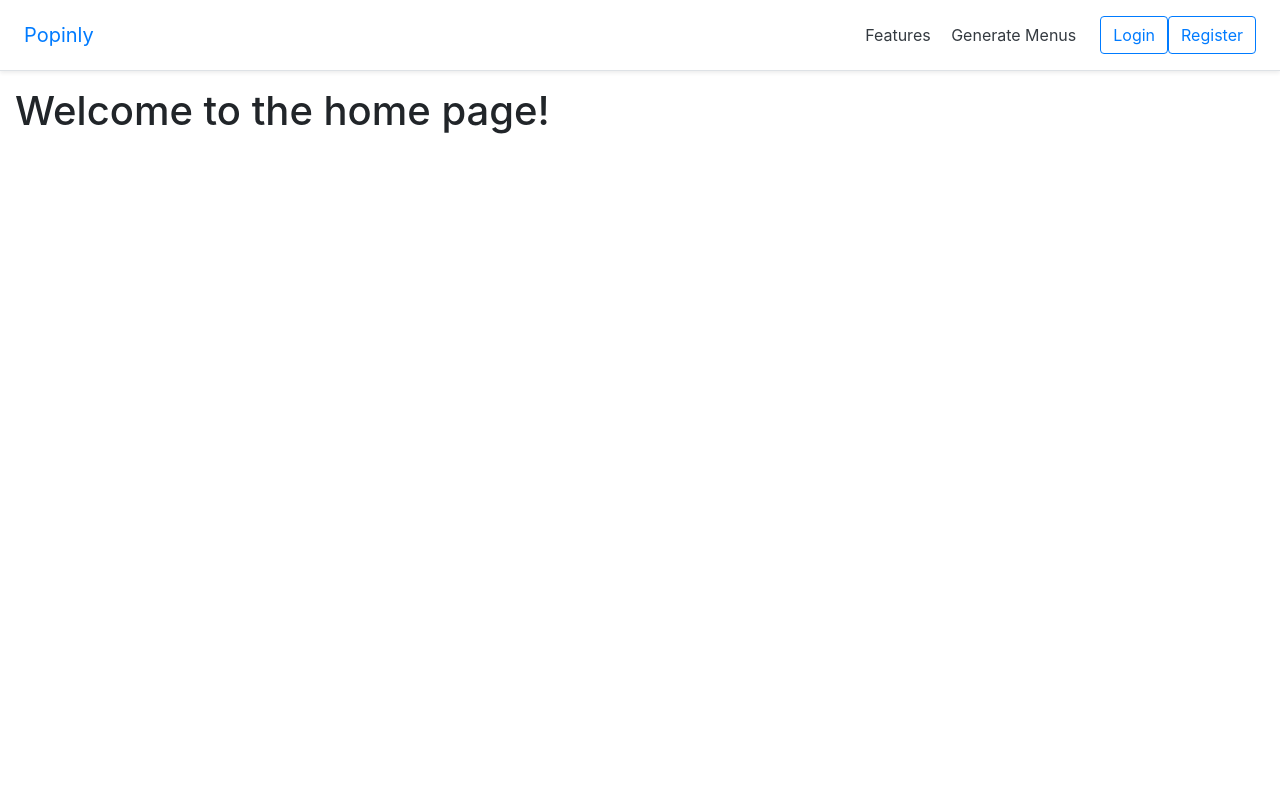
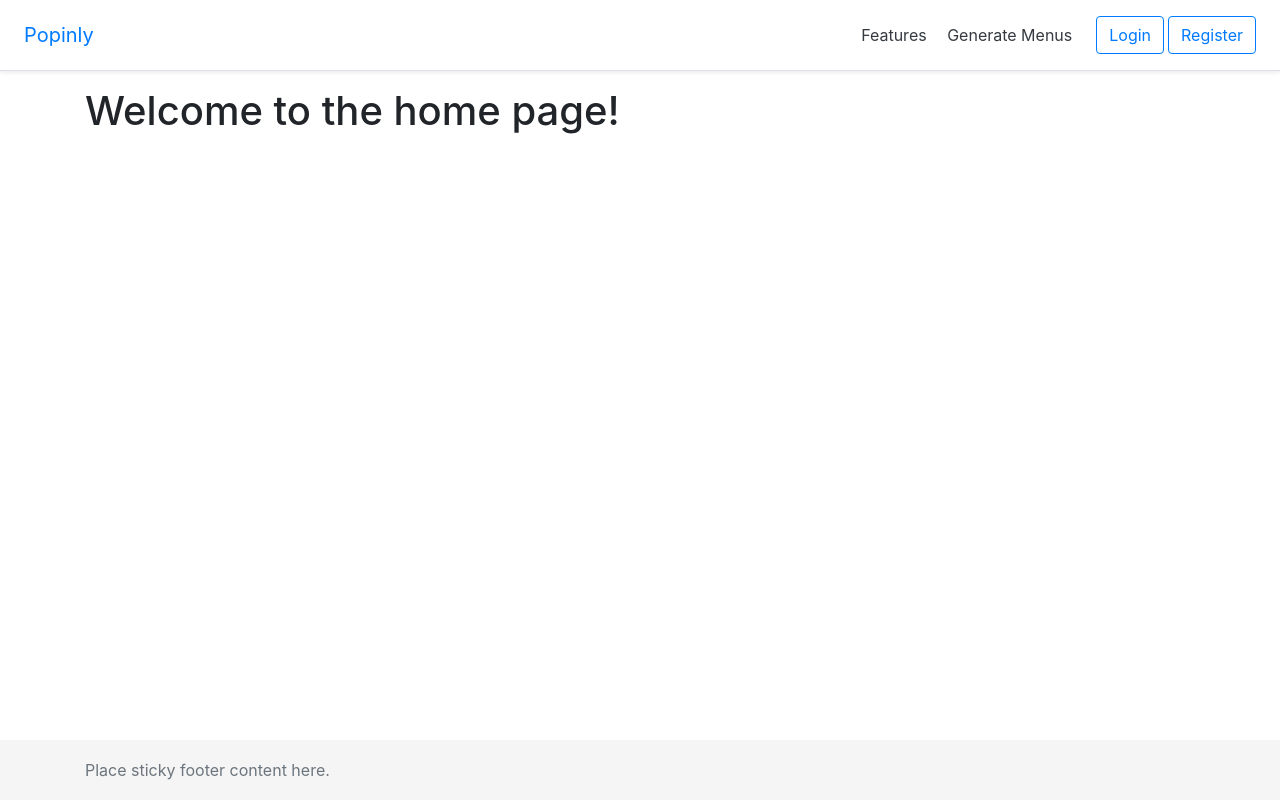
Before and after one commit to geooff/popinly, a Django app: page / in a window 1280 px wide. Run offline with Django 3.2, Linux system fonts and the light colour scheme; some libraries are stand-ins or nearby versions.

Commit message:
add footer

```diff
--- /dev/null
+++ b/popinly/static/base_style.css
@@ -0,0 +1,15 @@
+html {
+  position: relative;
+  min-height: 100%;
+}
+body {
+  margin-bottom: auto; /* Margin bottom by footer height */
+}
+.footer {
+  position: absolute;
+  bottom: 0;
+  width: 100%;
+  height: auto; /* Set the fixed height of the footer here */
+  line-height: 60px; /* Vertically center the text there */
+  background-color: #f5f5f5;
+}
--- a/popinly/templates/base_generic.html
+++ b/popinly/templates/base_generic.html
@@ -1,3 +1,5 @@
+{% load static %}
+
 <!DOCTYPE html>
 <html lang="en">
 
@@ -6,8 +8,8 @@
     <meta name="viewport" content="width=device-width, initial-scale=1, shrink-to-fit=no">
     <link rel="stylesheet" href="https://stackpath.bootstrapcdn.com/bootstrap/4.4.1/css/bootstrap.min.css"
       integrity="sha384-Vkoo8x4CGsO3+Hhxv8T/Q5PaXtkKtu6ug5TOeNV6gBiFeWPGFN9MuhOf23Q9Ifjh" crossorigin="anonymous">
+    <link rel="stylesheet" type="text/css" href="{% static 'base_style.css' %}">
     {% block title %}<title>Popinly</title>{% endblock %}
-    <!-- Add additional CSS in static file -->
   </head>
 <body>
 {% block navbar %}
@@ -22,16 +24,25 @@
       {% if user.is_authenticated %}
          <a class="btn btn-outline-primary" href="{% url 'logout'%}?next={{request.path}}">Logout</a>
       {% else %}
-          <a class="btn btn-outline-primary" href="{% url 'login'%}?next={{request.path}}">Login</a>
+          <a class="btn btn-outline-primary mr-1" href="{% url 'login'%}?next={{request.path}}">Login</a>
           <a class="btn btn-outline-primary" href="{% url 'register'%}?next={{request.path}}">Register</a>
       {% endif %}
     </div>
     {% endblock %}
 
     <!-- The actual content of the page -->
+    <main role="main" class="container">
     </div>
-      <div class="col-sm-10 ">{% block content %}{% endblock %}</div>
+      {% block content %}{% endblock %}
     </div>
+    </main>
+
+    <!-- Page footer -->
+    <footer class="footer">
+      <div class="container">
+        <span class="text-muted">Place sticky footer content here.</span>
+      </div>
+    </footer>
 
     <!-- Optional JavaScript -->
     <!-- jQuery first, then Popper.js, then Bootstrap JS -->
```
